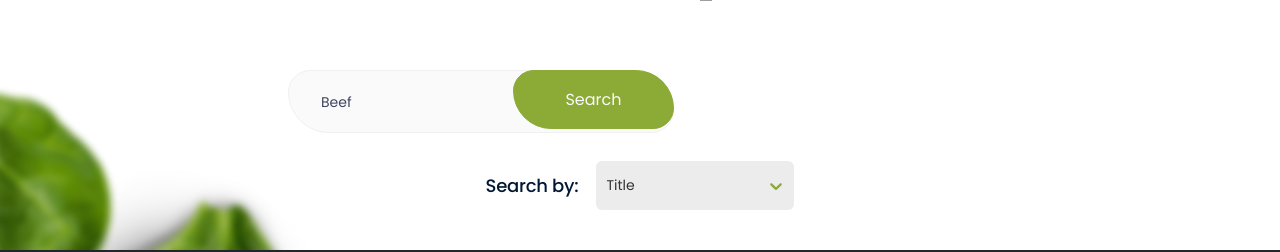
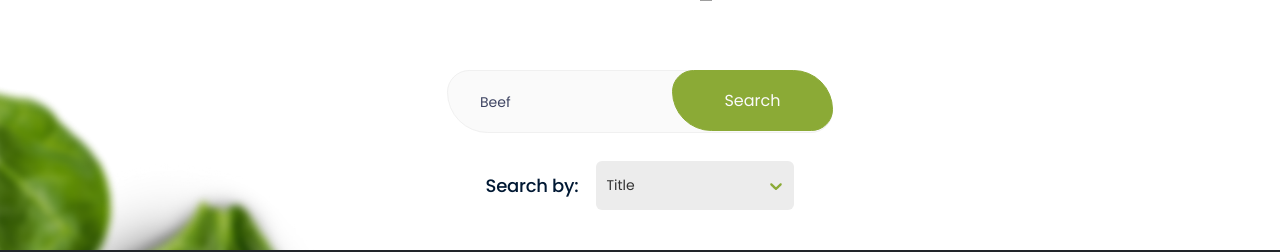
Before and after one commit to VladosSid/project-fullstack-frontend, a React (Create React App) app: page /project-fullstack-frontend/search in a window 1280 px wide. Shown: the part 148-400 px from the top of the page. Built offline with nearby package versions, Linux system fonts and the light colour scheme; no server answers; grey boxes are pictures that could not be loaded.

Commit message:
search tablet

```diff
--- a/src/components/SearchBar/SearchBar.styled.js
+++ b/src/components/SearchBar/SearchBar.styled.js
@@ -7,9 +7,6 @@ export const SearchBarWrapper = styled.div`
     padding-bottom: 40px;
   }
 
-  @media screen and (min-width: 1440px) {
-    padding-bottom: 90px;
-  }
   @media ${theme.device.desktop} {
     padding-bottom: 90px;
   } ;
--- a/src/components/SearchForm/SearchForm.styled.js
+++ b/src/components/SearchForm/SearchForm.styled.js
@@ -13,6 +13,7 @@ export const SearchesForm = styled.form`
   }
   @media ${theme.device.tablet} {
     margin-bottom: ${props => (props.marginBottom ? '28px' : 0)};
+    margin: ${props => props.page === 'search' && '0px auto 28px'};
   }
   @media ${theme.device.desktop} {
     margin: ${props => props.page === 'search' && '0px auto 28px'};
@@ -82,7 +83,7 @@ export const SearchBtn = styled.button`
   }
   @media ${theme.device.tablet} {
     width: ${props => (props.page === 'main' ? '161px' : '161px')};
-    height: ${props => (props.page === 'main' ? '59px' : '59px')};
+    height: ${props => (props.page === 'main' ? '59px' : '61px')};
     font-size: 16px;
   }
   @media ${theme.device.desktop} {
--- a/src/pages/SearchPage/Searchpage.styled.js
+++ b/src/pages/SearchPage/Searchpage.styled.js
@@ -47,7 +47,7 @@ export const ContainerWrapper = styled.section`
   padding-bottom: 100px; */
 
   @media ${theme.device.tablet} {
-    /* padding-bottom: 200px; */
+    padding-bottom: 200px;
   }
   @media ${theme.device.desktop} {
     padding-bottom: 100px;
```
